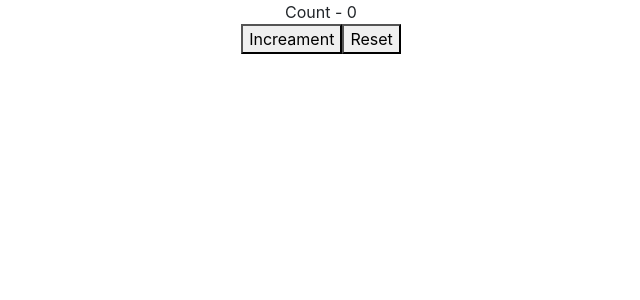
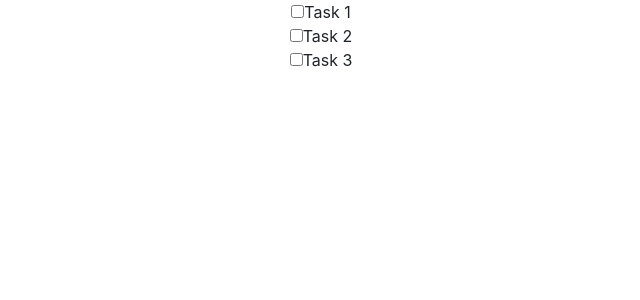
Before and after one commit to Jenissavaliya12/BookStore, a React (Create React App) app: page / in a window 1280 px wide. Shown: the top 300 px of the page, without its empty margins (319-959 px from the left). Built offline with nearby package versions, Linux system fonts and the light colour scheme.

Commit message:
Day 18 task-2 complete

```diff
--- a/src/App.js
+++ b/src/App.js
@@ -3,9 +3,10 @@
 // import HookMouse from "./component/HookMouse";
 // import PostDetail from "./component/PostDetail";
 // import Consumer2 from "./component/Consumer2";
-import CounterHook from "./component/CounterHook";
+// import CounterHook from "./component/CounterHook";
 // import LogInForm from "./component/LogInForm";
 // import Users from "./component/Users";
+import Todo from "./component/Todo";
 
 export const UserContext = React.createContext();
 export const channelContext = React.createContext();
@@ -13,8 +14,8 @@
 function App() {
   return (
     <div>
-
-    <CounterHook/>
+      <Todo />
+    {/* <CounterHook/> */}
       {/* <UserContext.Provider value={"Jenis"}>
         <channelContext.Provider value={"Sankalp"}>
           <Consumer2 />
--- /dev/null
+++ b/src/component/Todo.js
@@ -0,0 +1,61 @@
+import React, { useReducer } from "react";
+
+const inititalValue = [
+  {
+    id: 1,
+    title: "Task 1",
+    complete: false,
+  },
+  {
+    id: 2,
+    title: "Task 2",
+    complete: false,
+  },
+  {
+    id: 3,
+    title: "Task 3",
+    complete: false,
+  },
+];
+
+const reducer = (state, action) => {
+  switch (action.type) {
+    case "Complete":
+      return state.map((todo) => {
+        if (todo.id === action.id) {
+          return { ...todo, complete: !todo.complete };
+        } else {
+          return todo;
+        }
+      });
+
+    default:
+      return state;
+  }
+};
+
+function Todo() {
+  const [task, dispatch] = useReducer(reducer, inititalValue);
+  const handleChange = (todo) => {
+    dispatch({ type: "Complete", id: todo.id });
+  };
+
+  return (
+    <>
+      {task.map((todo) => (
+        <div key={todo.id} className="text-center">
+          <label>
+            <input
+              type="checkbox"
+              checked={todo.complete}
+              onChange={() => handleChange(todo)}
+            />
+            {todo.title}
+          </label>
+        </div>
+      ))}
+    </>
+  );
+}
+
+export default Todo;
```
